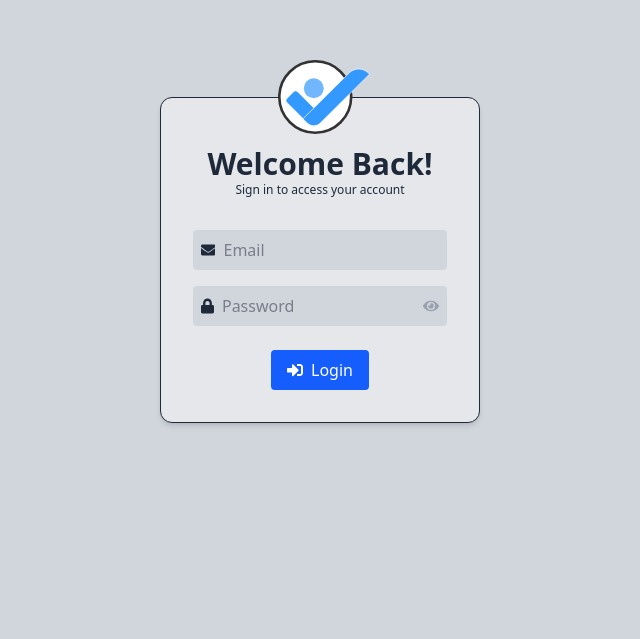
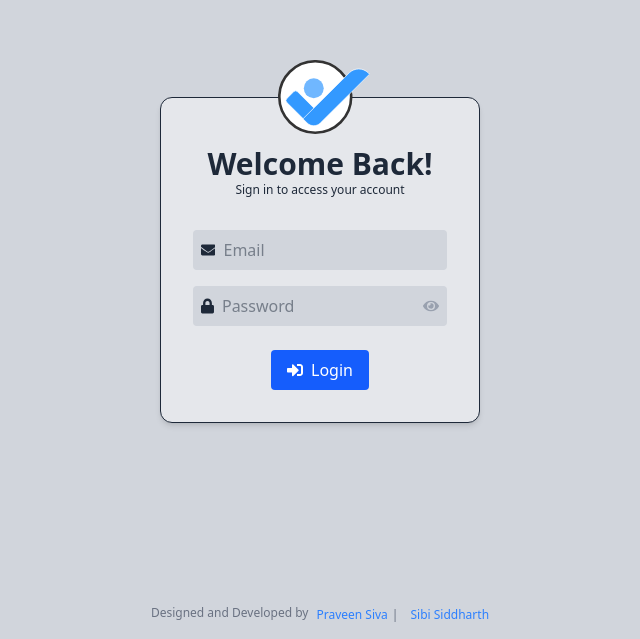
Before and after one commit to sibisiddharth8/Intern-net, a React (Vite) app in the folder frontend/: page /#/login in a window 1280 px wide. Shown: the part 161-800 px from the top of the page, without its empty margins (320-960 px from the left). Built offline with nearby package versions, Linux system fonts and the light colour scheme; no server answers.

Commit message:
Added: Developer Footer

```diff
--- a/frontend/src/components/DeveloperLink.jsx
+++ b/frontend/src/components/DeveloperLink.jsx
@@ -1,28 +1,47 @@
-import React, { useState } from 'react';
+import React, { useState } from "react";
 
-const DeveloperLink = ({ name, href, imageSrc }) => {
-  const [hover, setHover] = useState(false);
+const DeveloperLink = ({ data }) => {
+  const [hoveredDev, setHoveredDev] = useState(null);
+
+  if (!data || !data.developers) return null; // Handle cases where data is missing
 
   return (
+    <div className="absolute bottom-4 left-0 right-0 flex items-center justify-center gap-2">
+      <p className="text-xs text-gray-500 dark:text-gray-400">
+        Designed and Developed by
+      </p>
+      <div className="flex items-center justify-center gap-2 mt-1 text-xs">
+        {data.developers.map((dev, index) => (
           <span
+            key={dev.name}
             className="relative"
-      onMouseEnter={() => setHover(true)}
-      onMouseLeave={() => setHover(false)}
+            onMouseEnter={() => setHoveredDev(dev.name)}
+            onMouseLeave={() => setHoveredDev(null)}
           >
             <a
-        href={href}
+              href={dev.href}
               target="_blank"
               rel="noopener noreferrer"
               className="text-blue-500 hover:underline"
             >
-        {name}
+              {dev.name}
             </a>
-      {hover && (
-        <div className="w-full absolute z-50 -top-20 left-1/2 transform -translate-x-1/2 p-0.5 overflow-hidden bg-white dark:bg-gray-700 rounded-full shadow-lg">
-          <img src={imageSrc} alt={name} className="object-contain rounded-full" />
+            {hoveredDev === dev.name && (
+              <div className="w-16 h-16 absolute z-50 -top-20 left-1/2 transform -translate-x-1/2 p-0.5 overflow-hidden bg-white dark:bg-gray-700 rounded-full shadow-lg">
+                <img
+                  src={dev.imageSrc}
+                  alt={dev.name}
+                  className="object-cover w-full h-full rounded-full"
+                />
               </div>
             )}
+            {index < data.developers.length - 1 && (
+              <span className="text-gray-500 dark:text-gray-400 mx-1">|</span>
+            )}
           </span>
+        ))}
+      </div>
+    </div>
   );
 };
 
--- /dev/null
+++ b/frontend/src/constants/DeveloperInfo.json
@@ -0,0 +1,14 @@
+{
+    "developers": [
+        {
+            "name": "Praveen Siva",
+            "href": "https://praveensiva77.github.io/praveenkumar-s/",
+            "imageSrc": "https://avatars.githubusercontent.com/u/141736774?v=4"
+        },
+        {
+            "name": "Sibi Siddharth",
+            "href": "https://sibisiddharth8.github.io/portfolio-react/",
+            "imageSrc": "https://avatars.githubusercontent.com/u/146215243?s=48&v=4"
+        }
+    ]
+}
--- a/frontend/src/pages/Login.jsx
+++ b/frontend/src/pages/Login.jsx
@@ -12,6 +12,7 @@ import { ImSpinner2 } from 'react-icons/im'; // Import spinner icon
 import Logo from '../assets/Xecute.svg';
 import Notification from '../components/Notification';
 import DeveloperLink from '../components/DeveloperLink';
+import developerInfo from '../constants/DeveloperInfo.json'; // ✅ FIXED import name
 
 // Loading overlay component
 const LoadingOverlay = () => (
@@ -145,6 +146,9 @@ const Login = () => {
           onClose={() => setNotification({ message: '', type: '' })}
         />
       )}
+
+      {/* Developer Info */}
+      <DeveloperLink data={developerInfo} />
     </div>
   );
 };
```
Also changed, not shown: frontend/index.html (line endings or trailing spaces), 1 other file (tests, documents, lock files or other folders). Lines whose indentation alone changed are shown as unchanged.
